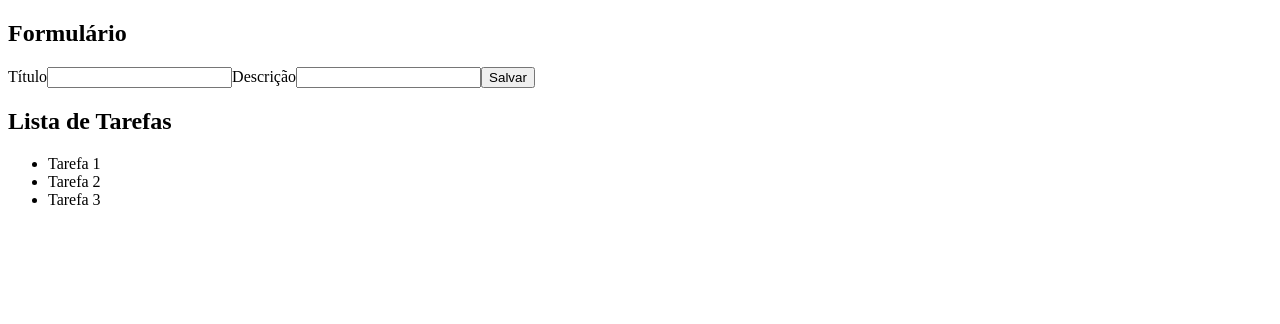
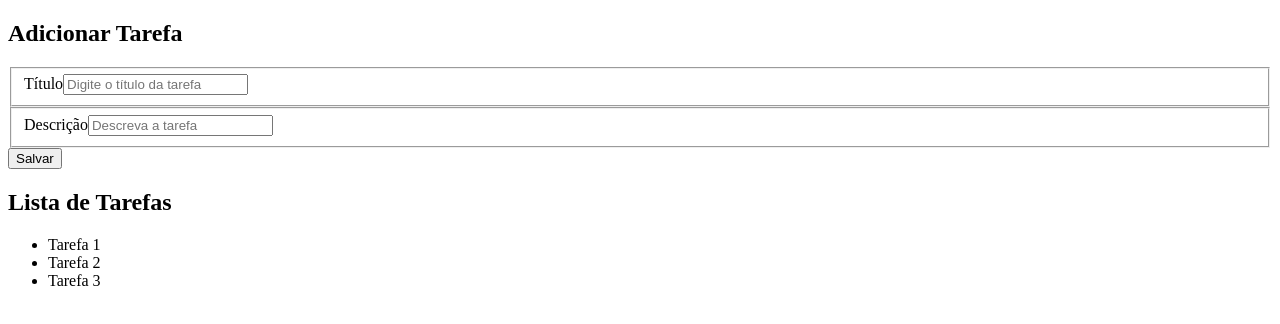
Before and after one commit to IgorSasaki/todo-list-mb, a React (Create React App) app: page / in a window 1280 px wide. Shown: the top 324 px of the page. Built offline with nearby package versions, Linux system fonts and the light colour scheme.

Commit message:
feat (app): Adjust code and add comments

```diff
--- a/src/App.js
+++ b/src/App.js
@@ -1,21 +1,39 @@
+import "./App.css";
+
 const App = () => {
   return (
-    <div>
-      <section>
-        <h2>Formulário</h2>
+    <div className="container">
+      {/* Seção do formulário para adicionar nova tarefa */}
+      <section className="form-container">
+        <h2>Adicionar Tarefa</h2>
 
         <form>
-          <label>Título</label>
-          <input type="text" />
+          {/* Campo para o título da tarefa */}
+          <fieldset>
+            <label htmlFor="title">Título</label>
+            <input
+              id="title"
+              type="text"
+              placeholder="Digite o título da tarefa"
+            />
+          </fieldset>
 
-          <label>Descrição</label>
-          <input type="text" />
+          {/* Campo para a descrição da tarefa */}
+          <fieldset>
+            <label htmlFor="description">Descrição</label>
+            <input
+              id="description"
+              type="text"
+              placeholder="Descreva a tarefa"
+            />
+          </fieldset>
 
-          <button>Salvar</button>
+          <button type="submit">Salvar</button>
         </form>
       </section>
 
-      <section>
+      {/* Seção que exibe a lista de tarefas já adicionadas */}
+      <section className="list-container">
         <h2>Lista de Tarefas</h2>
 
         <ul>
```
